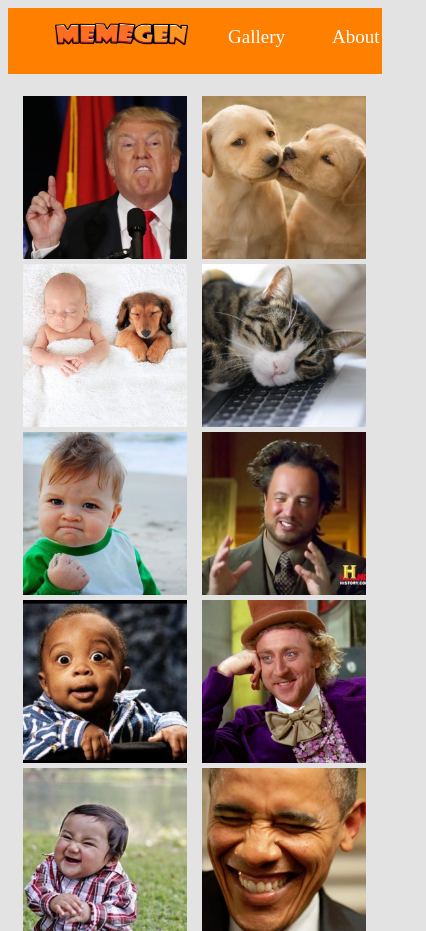
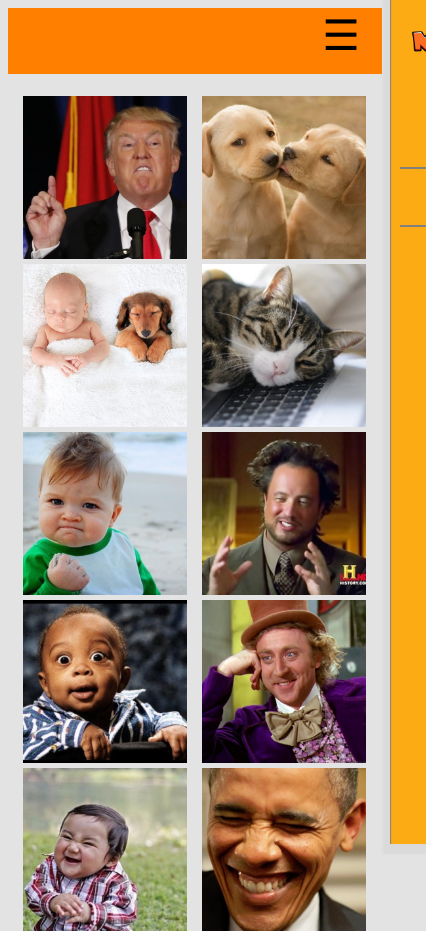
Before and after one commit to N-dori/MemeGenoretor, a plain HTML site: page index.html in a window 390 px wide. Shown: the top 931 px of the page, 426 px wide, since content can reach past the window. Drawn offline with Linux system fonts and the light colour scheme.

Commit message:
added mobile menu

```diff
--- a/css/components/btns.css
+++ b/css/components/btns.css
@@ -1,36 +1,43 @@
-
-.btn-img{
+.btn-img {
     width: 40px;
     height: 40px;
 
 }
-.control-box .text-input{
+
+.control-box .text-input {
     width: 250px;
     height: 30px;
     margin-bottom: 25px;
 
 }
-.color-input{
+
+.color-input {
     width: 25px;
     height: 10px;
 }
-.colors-input{
-    margin-inline-start:18px;
+
+.colors-input {
+    margin-inline-start: 18px;
     width: 25px;
     height: 60px;
 }
-.btn-download{
+
+.btn-download {
     width: 120px;
     height: 60px;
     background-color: var(--clr1);
     border-radius: 12px;
-        margin-inline-start: auto;
-        margin-bottom: 15px;
+    margin-inline-start: auto;
+    margin-bottom: 15px;
 }
-.btn-download-link{
-    color:#ffff;
+
+.btn-download-link {
+    color: #ffff;
     text-decoration: none;
     list-style-type: none;
+}
 
 
+.btn-menu{
+    display: none;
 }
--- /dev/null
+++ b/css/components/main-screen.css
@@ -0,0 +1,10 @@
+.main-screen{
+    display: none;
+    position: absolute;
+    top:0;
+    left:0;
+    width: 100%;
+    height: 100%;
+    background-color:#00000096;
+    cursor: pointer;
+}
--- a/css/main.css
+++ b/css/main.css
@@ -9,4 +9,5 @@
 @import'/css/components/tool-box.css';
 @import'/css/components/emojys.css';
 @import'/css/mqr/mqr.css';
+@import'/css/components/main-screen.css';
 @import'/css/setup/setup.css';
--- a/css/mqr/mqr.css
+++ b/css/mqr/mqr.css
@@ -93,6 +93,66 @@
 
     }
 
+    .main-header .nav-bar {
+        flex-direction: column;
+        justify-content: flex-start;
+        position: fixed;
+        top: 0;
+        right: 0;
+        height: 100vh;
+        z-index: 1;
+        background-color: #ffa500e8;
+        border-inline-start: 1px solid gray;
+        box-shadow: 1px 2px 2px 8px #d3d3d391;
+        translate: 100%;
+        transition: translate, .6s;
+
+    }
+
+    .menu-open {
+        translate: 0%;
+    }
+
+
+    .main-menu {
+        flex-direction: column;
+
+        align-items: center;
+        position: relative;
+        top: 120px;
+    }
+
+    .btn-menu {
+        display: block;
+        position: absolute;
+        top: 10px;
+        right: 24px;
+        width: 50px;
+        height: 50px;
+        font-size: 42px;
+        text-align: center;
+        background-color: transparent;
+        border: none;
+    }
+
+    .main-menu>* {
+        margin-bottom: 25px;
+        border-bottom: 2px solid gray;
+        font-size: 1.3em;
+        text-align: center;
+        width: 100%;
+    }
+
+    .logo-container {
+        position: absolute;
+        top: 30px;
+
+    }
+
+    .logo {
+        margin-inline-start: 0px;
+    }
+
     .meme-gallery {
         margin-inline-start: 0px;
     }
--- a/index.html
+++ b/index.html
@@ -10,15 +10,16 @@
 </head>
 
 <body onload="onInit()" class="main-layout">
+    <div onclick="toggleMenu('open')" class="main-screen"></div>
     <header class="main-header">
         <nav class="nav-bar">
-            <div><img class="logo" src="/logo/LOGO.png"></div>
+            <div class="logo-container"><img class="logo" src="/logo/LOGO.png"></div>
             <ul class="main-menu">
-                <li onclick="toggleGallery()"><a>Gallery</a></li>
+                <li onclick="toggleGallery(1)"><a>Gallery</a></li>
                 <li><a>About</a></li>
             </ul>
         </nav>
-
+        <button class="btn-menu" onclick="toggleMenu()" type="button">☰</button>
     </header>
     <section class="meme-editor">
         <div class="canvas-container">
--- a/js/memeController.js
+++ b/js/memeController.js
@@ -4,6 +4,7 @@ let gElcanvas
 let gCtx
 let gisGalleryOpen = true
 let isFirstLoad = true
+let isMenuOpen=true
 
 function onInit() {
     gElcanvas = document.querySelector('#my-canvas')
@@ -15,7 +16,20 @@ function onInit() {
     // resizeCanvas()
     //  renderMeme()
 }
-
+function toggleMenu(){
+    let elscreen=document.querySelector('.main-screen')
+    let elNavBar=document.querySelector('.nav-bar')
+    if(isMenuOpen){
+     elscreen.style.display='block'
+     elNavBar.style.translate='0%'
+     isMenuOpen=false
+   }
+   else{
+    elNavBar.style.translate='100%'
+    elscreen.style.display='none'
+    isMenuOpen=true
+   }
+}
 function onChangePage(diff) {
     console.log('diff', diff);
 
@@ -30,7 +44,12 @@ function renderEmojis() {
 
 }
 
-function toggleGallery() {
+function toggleGallery(first) {
+    if(first){
+        if(isFirstLoad)return
+    else isFirstLoad=false
+}
+isFirstLoad=false
     let elEditor = document.querySelector('.meme-editor')
     let elGallery = document.querySelector('.meme-gallery')
     if (gisGalleryOpen) {
@@ -125,8 +144,6 @@ function onSetLineTxt(txt) {
 
 
 function renderMeme() {
-    let selectedLine=getSelectedLine()
-
     let lines = getLines()
     const img = new Image()
     const src = getUrl()
```
